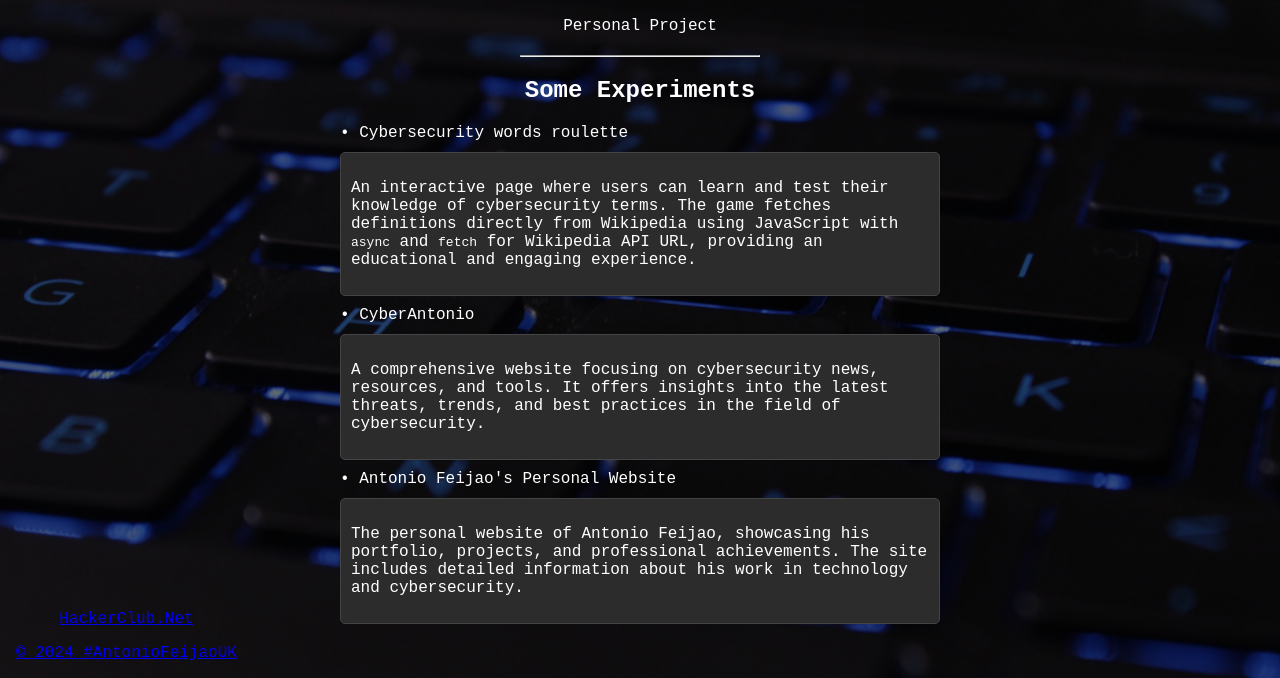
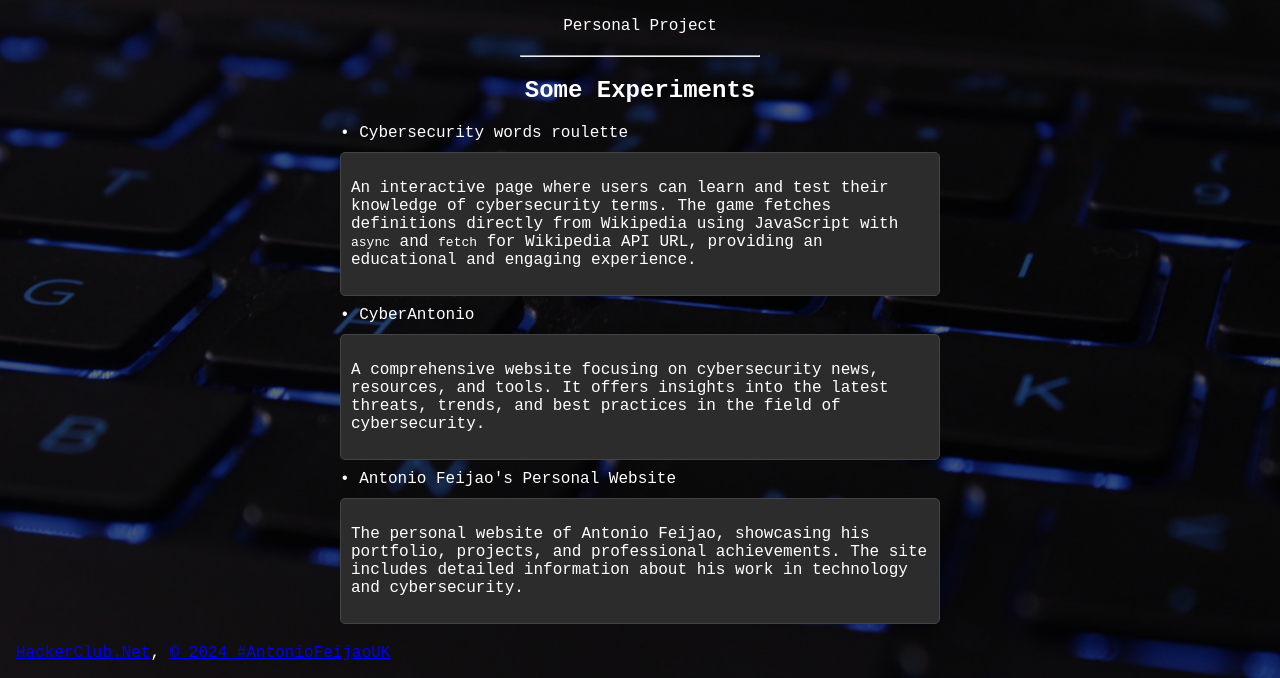
Before and after one commit to AntonioFeijaoUK/hclub, a plain HTML site: page docs/index.html in a window 1280 px wide. Shown: the part 122-800 px from the top of the page. Drawn offline with Linux system fonts and the light colour scheme.

Commit message:
Update index.html

```diff
--- a/docs/index.html
+++ b/docs/index.html
@@ -43,8 +43,7 @@
             </ul>
         </div>
         <div class="bottomleft content">
-            <p><a href="https://www.cloudsecurity.cc/" target="_blank">HackerClub.Net</a></p>
-            <p><a href="https://www.antoniofeijao.com" target="_blank">© 2024 #AntonioFeijaoUK</a></p>
+            <p><a href="https://www.hackerclub.net/" target="_blank">HackerClub.Net</a>, <a href="https://www.antoniofeijao.com" target="_blank">© 2024 #AntonioFeijaoUK</a></p>
         </div>
     </div>
     <script>
```
